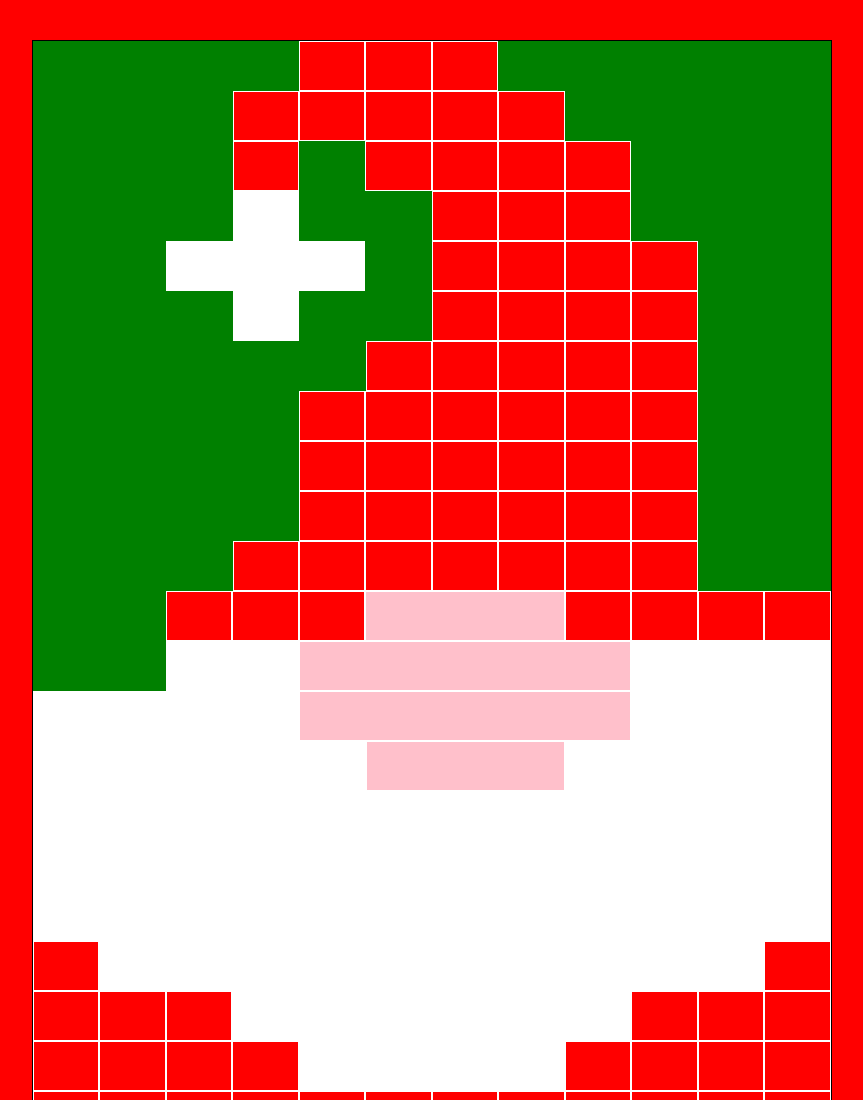
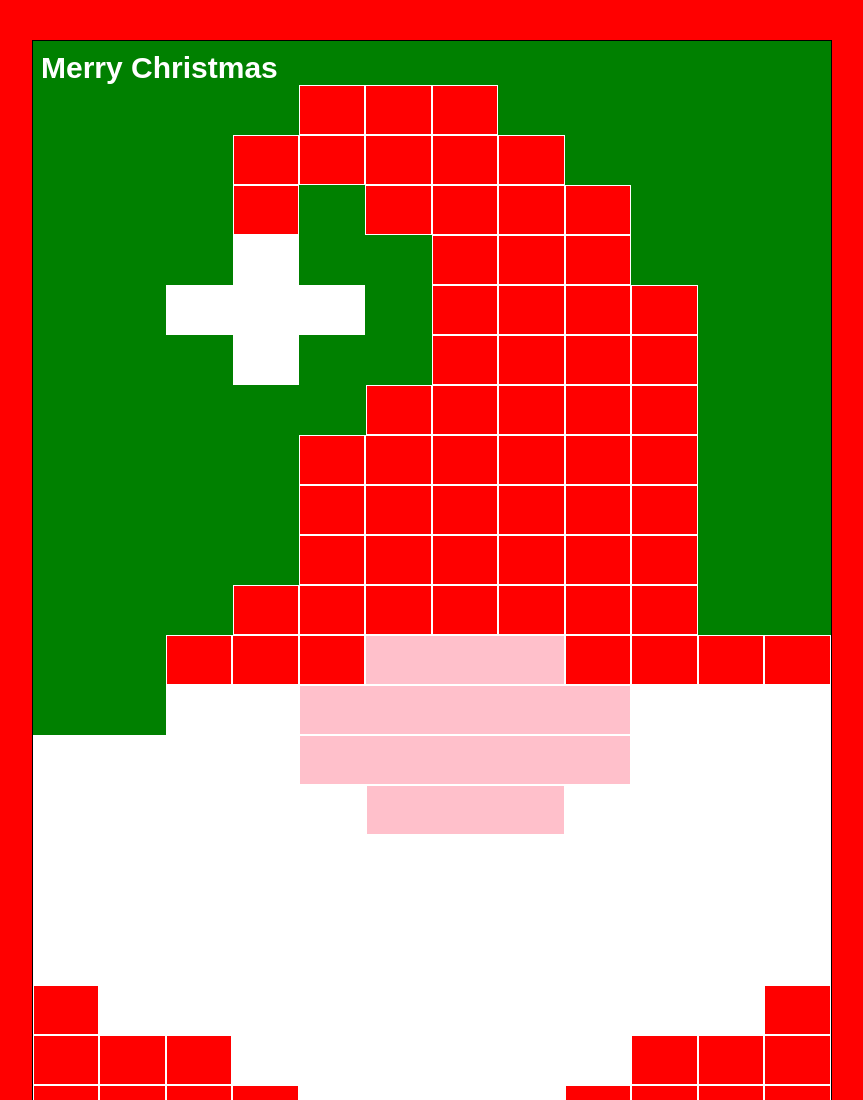
Before and after one commit to KatiaLosignore/bonus, a plain HTML site: page index.html in a window 1280 px wide. Shown: the top 1100 px of the page, without its empty margins (208-1071 px from the left). Drawn offline with Linux system fonts and the light colour scheme.

Commit message:
added bonus

```diff
--- a/css/style.css
+++ b/css/style.css
@@ -20,3 +20,10 @@ body {
     line-height: 50px;
     border: 1 px solid orange;
 }
+
+h1{
+    font-size: 30px;
+    color: white;
+    margin-left: 8px;
+    margin-top: 10px;
+}
--- a/index.html
+++ b/index.html
@@ -16,6 +16,7 @@
 </head>
 <body>
     <div class="container">
+        <h1>Merry Christmas</h1>
         <div class="row">
 
             <div class="col-1 red offset-4"></div>
```
